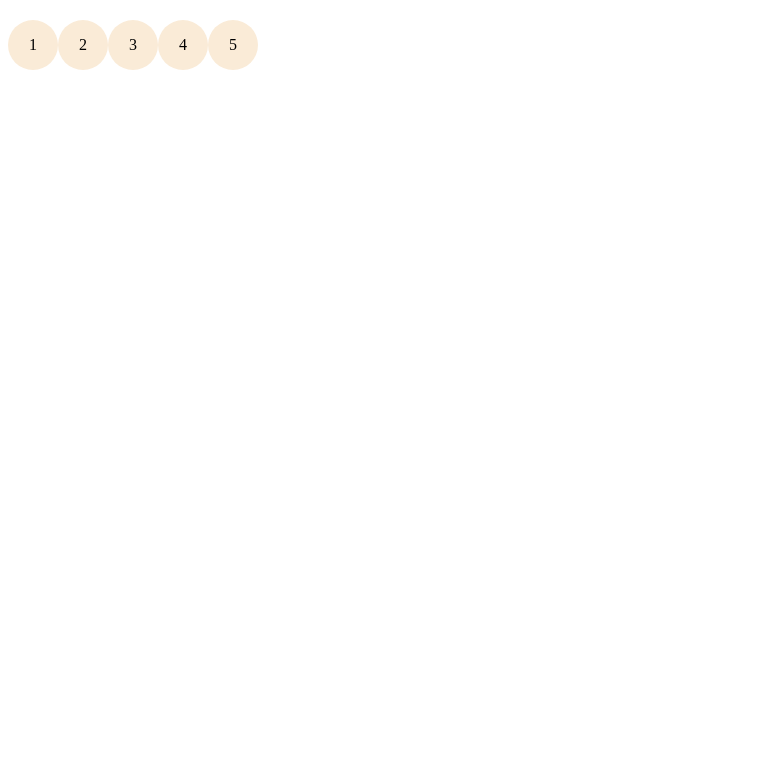
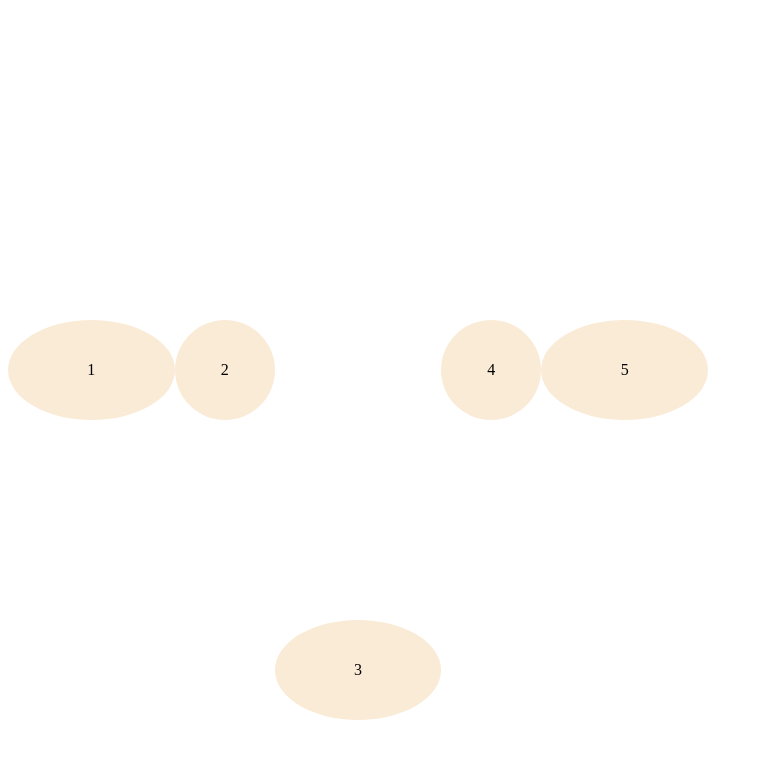
Before and after one commit to yyyyjjjlll/fullstack, a plain HTML site: page lesson5-6/index.html in a window 1280 px wide. Shown: the whole page, without its empty margins (0-763 px from the left). Drawn offline with Linux system fonts and the light colour scheme.

Commit message:
0705flex å±更新

```diff
--- a/lesson5/index.html
+++ b/lesson5-6/index.html
@@ -8,10 +8,18 @@
     .flex{
       display: flex;
       flex-direction: row;
+      justify-content: center;
+      /* flex-wrap: wrap; */
+      /* gap: 120px; */
+      height: 700px;
+      /* max-width: 1000px; */
+      width: 700px;
+      align-content: start;
+      align-items: center;
     }
     .circle{
-      width: 50px;
-      height: 50px;
+      width: 200px;
+      height: 100px;
       /* border: 1px solid black; */
       border-radius: 50%;
       background-color: antiquewhite;
@@ -25,11 +33,16 @@
   <div class="container">
     <h2></h2>
     <div class="flex">
-      <div class="circle">1</div>
+      <div class="circle" style="flex-shrink: 1;">1</div>
+      <div class="circle" style="flex-shrink: 3;">2</div>
+      <div class="circle" style="flex-shrink: 1; align-self: self-end;">3</div>
+      <div class="circle" style="flex-shrink: 3;">4</div>
+      <div class="circle" style="flex-shrink: 1;">5</div>
+      <!-- <div class="circle">1</div>
       <div class="circle">2</div>
       <div class="circle">3</div>
       <div class="circle">4</div>
-      <div class="circle">5</div>
+      <div class="circle">5</div>       -->
     </div>
   </div>
 </body>
```
Also changed, not shown: lesson6/index.html (added, +11 -0 lines), 1 other file.
